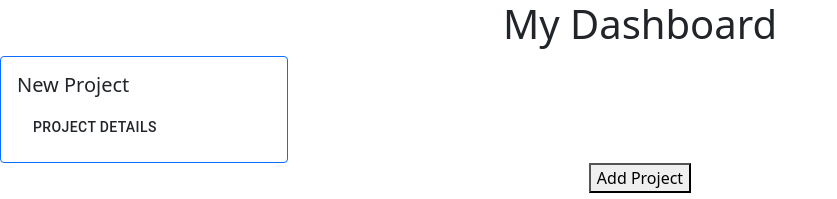
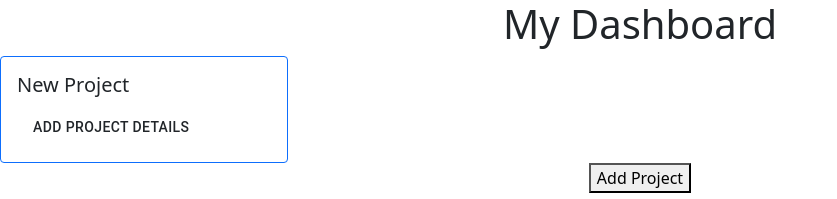
Before and after one commit to vineeth2/junior-design, a React (Create React App) app: page / in a window 1280 px wide. Both pictures are taken after a click on the button "Add Project". Shown: the top 199 px of the page, without its empty margins (0-837 px from the left). Built offline with nearby package versions, Linux system fonts and the light colour scheme.

Commit message:
Update Project.js

```diff
--- a/src/Project.js
+++ b/src/Project.js
@@ -42,7 +42,7 @@ class Project extends Component {
             <Card.Text>                                                                       {/* Click project details to go to project details */}
               {this.state.keywords}
             </Card.Text>
-            <Button variant="primary" onClick={this.openProjectDetails}>Project Details</Button>
+            <Button variant="primary" onClick={this.openProjectDetails}>Add Project Details</Button>
           </Card.Body>
         </Card>
 
```
